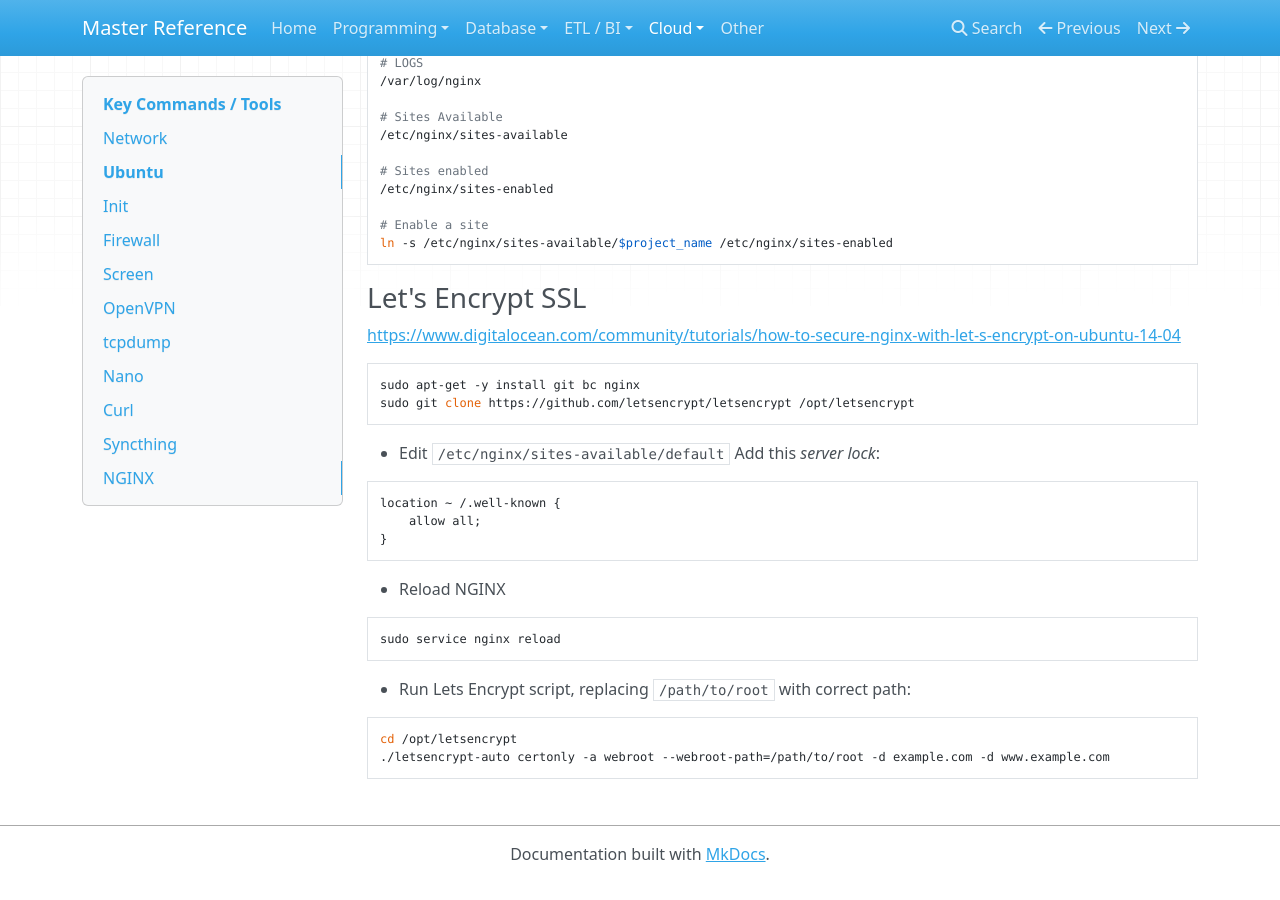
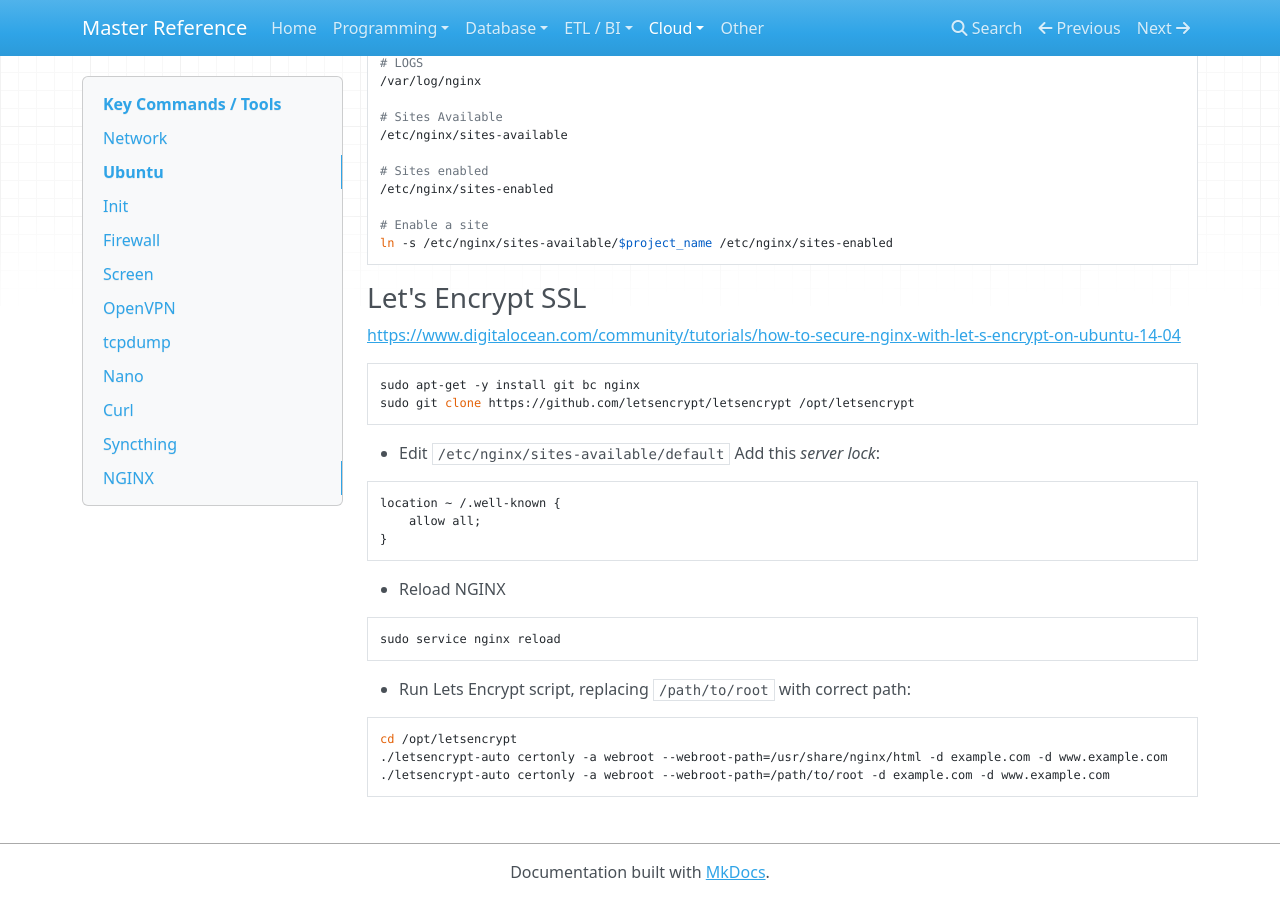
Before and after one commit to flarco/ref-docs, an MkDocs documentation site: the page built from docs/cloud/linux.md, in a window 1280 px wide and 900 px high, scrolled down 5310 px. Built offline with MkDocs 1.6.1, drawn with Linux system fonts in a browser that asks for light colours; nearby versions of some CDN libraries; old or Windows-style settings are respelled for this version of MkDocs.

Commit message:
letsencrypt command

````diff
--- a/docs/cloud/linux.md
+++ b/docs/cloud/linux.md
@@ -308,5 +308,6 @@ sudo service nginx reload
 - Run Lets Encrypt script, replacing `/path/to/root` with correct path:
 ```
 cd /opt/letsencrypt
+./letsencrypt-auto certonly -a webroot --webroot-path=/usr/share/nginx/html -d example.com -d www.example.com
 ./letsencrypt-auto certonly -a webroot --webroot-path=/path/to/root -d example.com -d www.example.com
 ```
````
